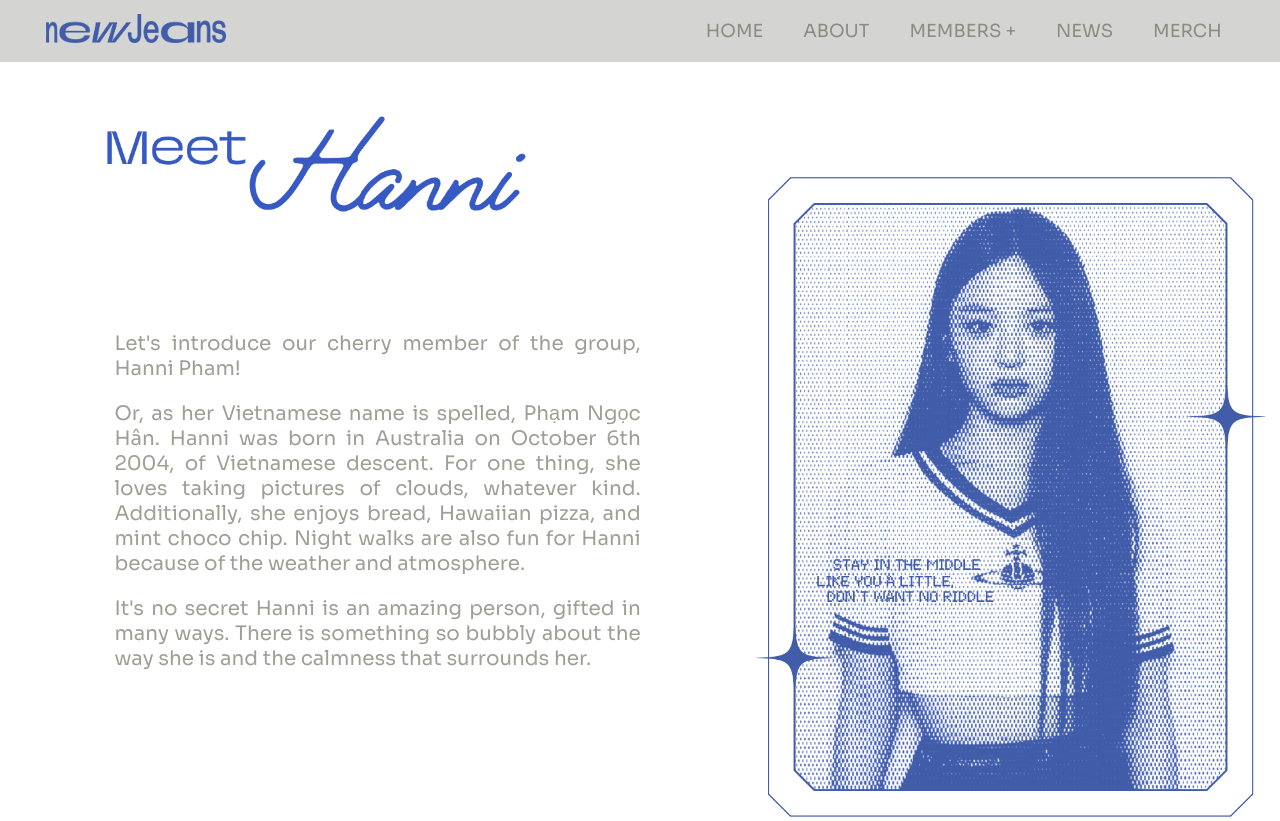
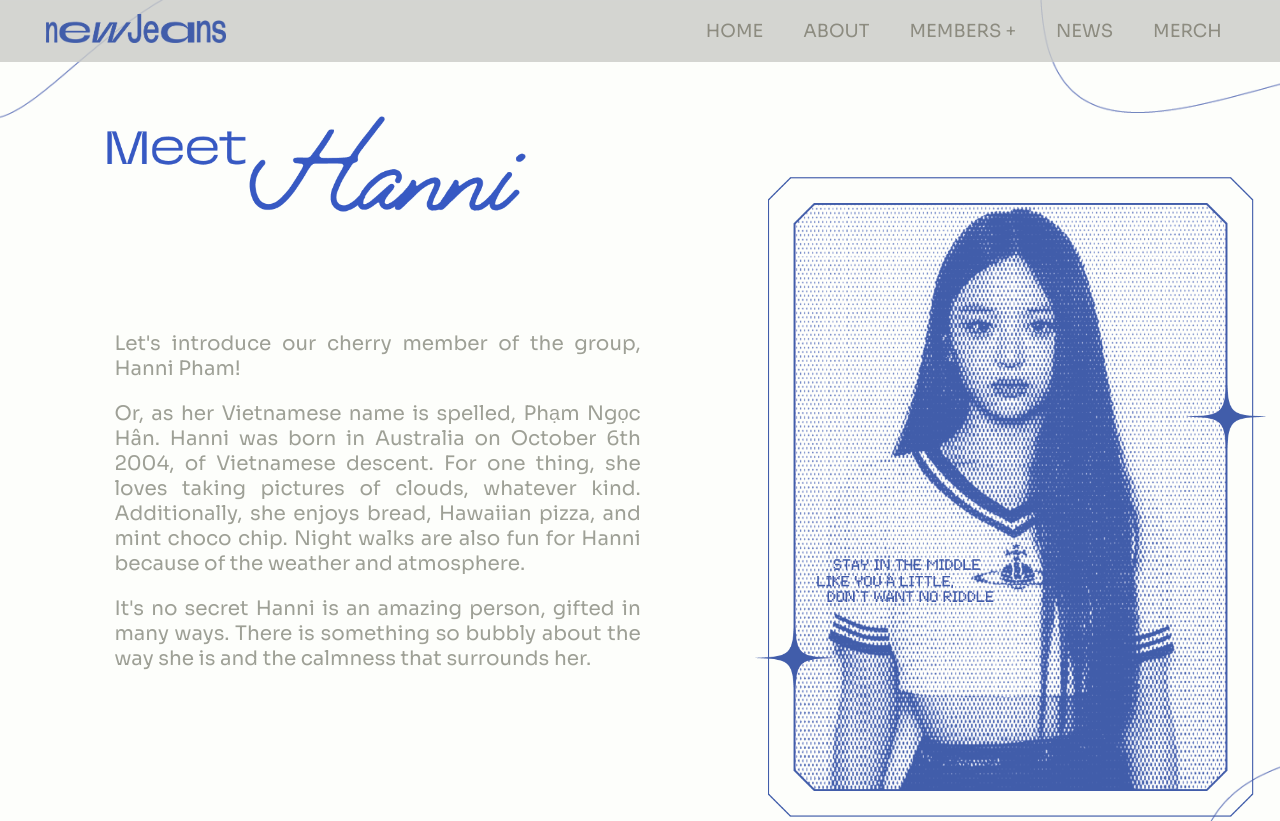
Before and after one commit to hannahkaith/hannahbustos.github.io, a plain HTML site: page Hanni.html in a window 1280 px wide. Shown: the top 821 px of the page. Drawn offline with Linux system fonts and the light colour scheme.

Commit message:
Update members.css

```diff
--- a/members.css
+++ b/members.css
@@ -144,7 +144,7 @@ header label {
 
 /*css properties for MAIN CONTENT Section*/
 #members-bg {
-    background-image: url("");
+    background-image: url("img-bg/members-bgcover.png");
     width: 100%;
     height: 100%;
     background-size: cover;
```
